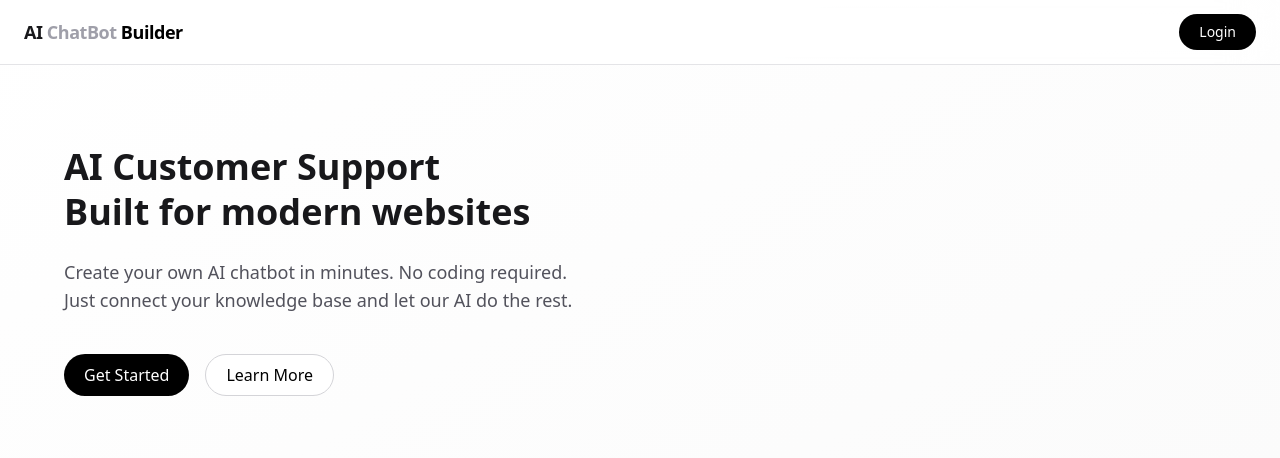
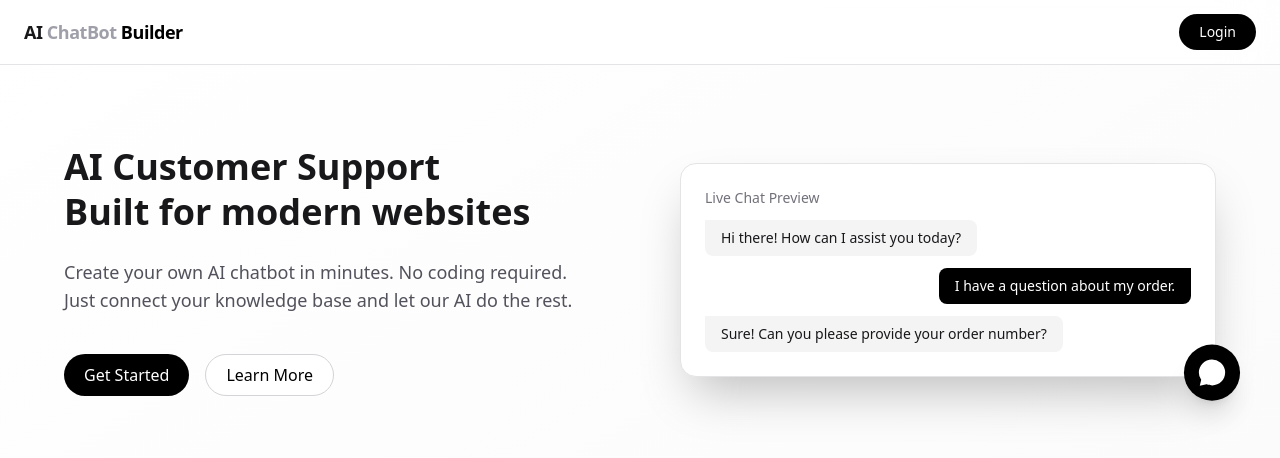
Before and after one commit to AmitBiswas1402/ai-chatbot-builder, a Next.js app: page / in a window 1280 px wide. Shown: the top 458 px of the page. Built offline with nearby package versions, Linux system fonts and the light colour scheme; no server answers; what @scalekit-sdk/node would draw is missing.

Commit message:
Add react-icons dependency and enhance HomePage with live chat preview feature

```diff
--- a/package.json
+++ b/package.json
@@ -13,7 +13,8 @@
     "motion": "^12.38.0",
     "next": "16.2.1",
     "react": "19.2.4",
-    "react-dom": "19.2.4"
+    "react-dom": "19.2.4",
+    "react-icons": "^5.6.0"
   },
   "devDependencies": {
     "@tailwindcss/postcss": "^4",
--- a/src/components/Home.tsx
+++ b/src/components/Home.tsx
@@ -2,6 +2,7 @@
 
 import { AnimatePresence, motion } from "motion/react";
 import { useEffect, useRef, useState } from "react";
+import { IoChatbubbleSharp } from "react-icons/io5";
 
 const HomePage = ({ email }: { email?: string }) => {
   const handleLogin = () => {
@@ -94,8 +95,9 @@ const HomePage = ({ email }: { email?: string }) => {
                   Go to Dashboard
                 </button>
               ) : (
-                <button className="px-5 py-2 bg-black text-white rounded-full font-medium hover:bg-zinc-800 transition"
-                onClick={handleLogin}
+                <button
+                  className="px-5 py-2 bg-black text-white rounded-full font-medium hover:bg-zinc-800 transition"
+                  onClick={handleLogin}
                 >
                   Get Started
                 </button>
@@ -111,7 +113,43 @@ const HomePage = ({ email }: { email?: string }) => {
             transition={{ duration: 0.7, ease: "easeInOut", delay: 0.2 }}
             className="relative"
           >
-
+            <div className="rounded-2xl bg-white shadow-2xl border border-zinc-200 overflow-hidden p-6">
+              <div className="text-sm text-zinc-500 mb-3">
+                Live Chat Preview
+              </div>
+              <div className="space-y-3">
+                <div className="flex">
+                  <div className="bg-zinc-100 rounded-lg rounded-tl-none px-4 py-2 text-sm max-w-[80%]">
+                    Hi there! How can I assist you today?
+                  </div>
+                </div>
+                <div className="flex justify-end">
+                  <div className="bg-black text-white rounded-lg rounded-tr-none px-4 py-2 text-sm max-w-[80%]">
+                    I have a question about my order.
+                  </div>
+                </div>
+                <div className="flex">
+                  <div className="bg-zinc-100 rounded-lg rounded-tl-none px-4 py-2 text-sm max-w-[80%]">
+                    Sure! Can you please provide your order number?
+                  </div>
+                </div>
+              </div>
+              <motion.div
+                animate={{
+                  y: [0, -8, 0],
+                  scale: [1, 1.05, 1],
+                }}
+                transition={{
+                  repeat: Infinity,
+                  duration: 2.5,
+                  ease: "easeInOut",
+                }}
+                whileHover={{ scale: 1.1 }}
+                className="bg-black text-white flex items-center justify-center shadow-xl w-14 h-14 absolute -bottom-6 -right-6 rounded-full cursor-pointer"
+              >
+                <IoChatbubbleSharp size={30} />
+              </motion.div>
+            </div>
           </motion.div>
         </div>
       </section>
```
Also changed, not shown: 1 other file (tests, documents, lock files or other folders).
